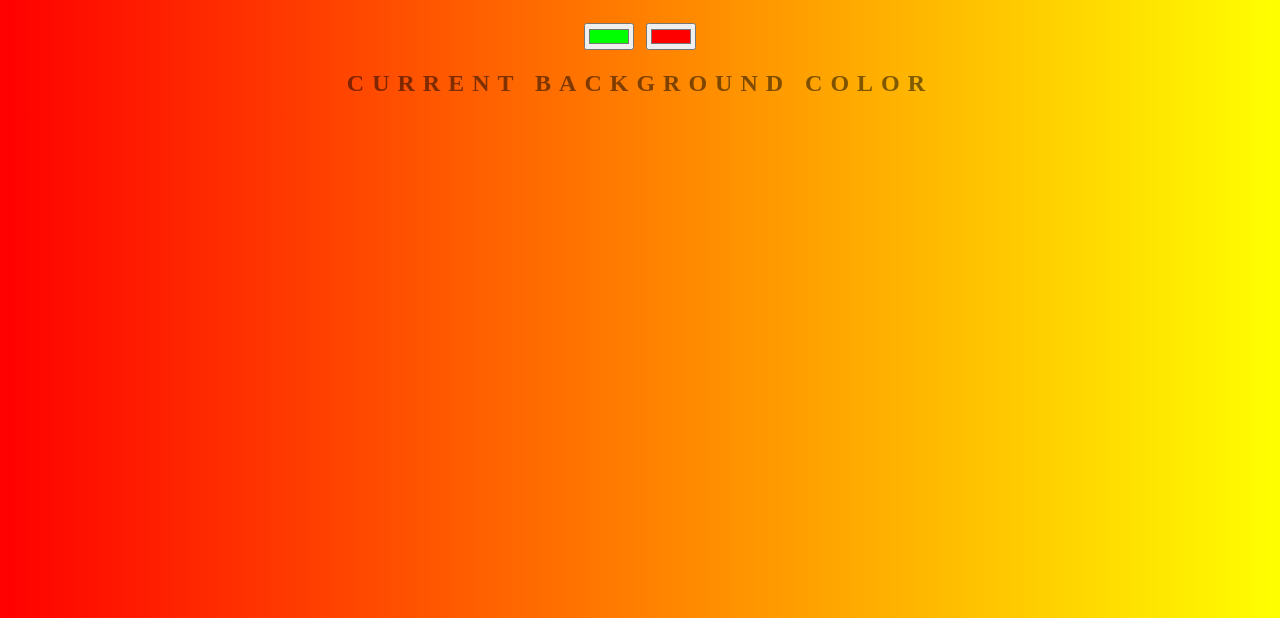
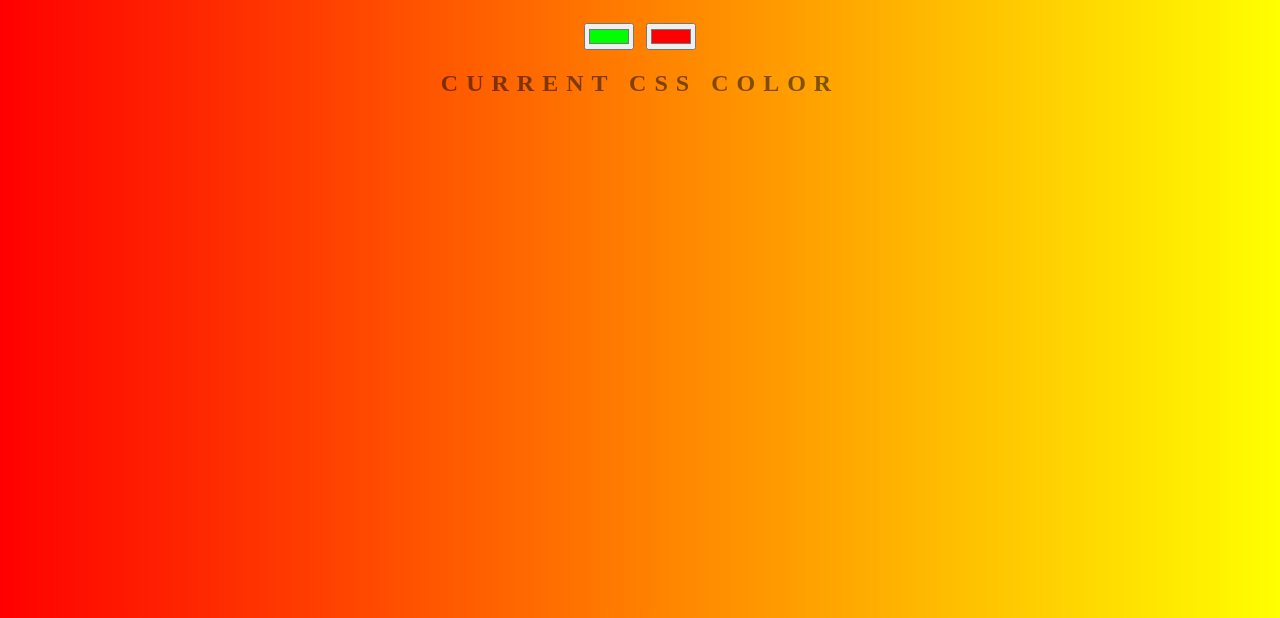
Before and after one commit to DenisBielat/background-generator, a plain HTML site: page index.html in a window 1280 px wide. Shown: the part 182-800 px from the top of the page. Drawn offline with Linux system fonts and the light colour scheme.

Commit message:
Adding a new branch for this feature

```diff
--- a/index.html
+++ b/index.html
@@ -8,7 +8,7 @@
 	<h1>Background Generator</h1>
 	<input class="color1" type="color" name="color1" value="#00ff00">
 	<input class="color2" type="color" name="color2" value="#ff0000">
-	<h2>Current Background Color</h2>
+	<h2>Current CSS Color</h2>
 	<h3></h3>
 	<script type="text/javascript" src="script.js"></script>
 </body>
```
Also changed, not shown: 1 other file.
